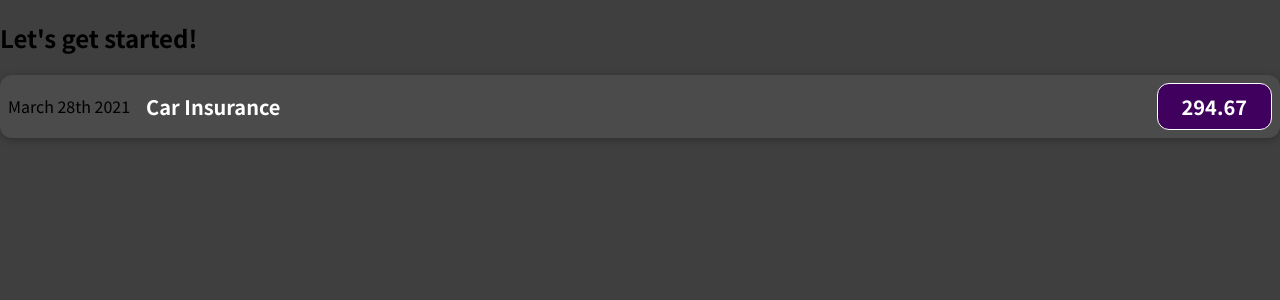
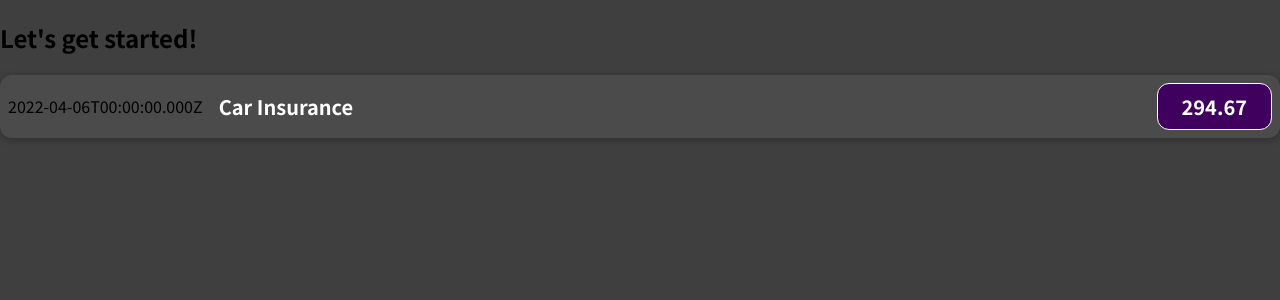
Before and after one commit to kiranbansode/learn-react, a JavaScript app in the folder 03/: page / in a window 1280 px wide. Shown: the top 300 px of the page. Built offline with nearby package versions, Linux system fonts and the light colour scheme.

Commit message:
03.12. Outputting Dynamic Data & Working with Expressions in JSX

```diff
--- a/03/src/components/ExpenseItem.js
+++ b/03/src/components/ExpenseItem.js
@@ -1,12 +1,16 @@
 import "./ExpenseItem.css";
 
 function ExpenseItem() {
+	const expenseDate = new Date(2022, 3, 6);
+	const expenseTitle = "Car Insurance";
+	const expenseAmount = 294.67;
+
 	return (
 		<div className="expense-item">
-			<div>March 28th 2021</div>
+			<div>{expenseDate.toISOString()}</div>
 			<div className="expense-item__description">
-				<h2>Car Insurance</h2>
-				<div className="expense-item__price">294.67</div>
+				<h2>{expenseTitle}</h2>
+				<div className="expense-item__price">{expenseAmount}</div>
 			</div>
 		</div>
 	);
```
Also changed, not shown: 1 other file (tests, documents, lock files or other folders).
